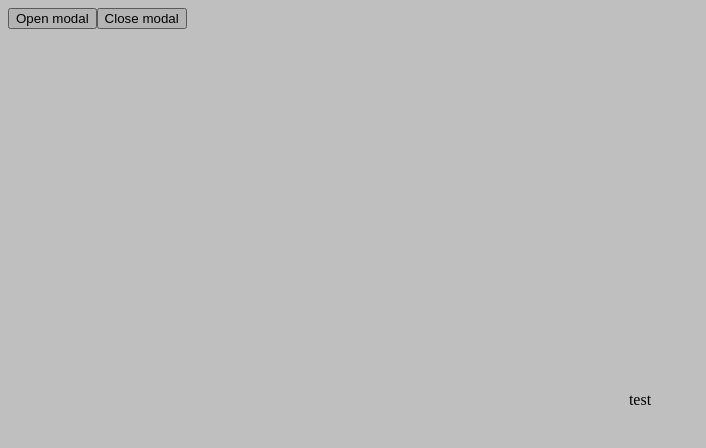
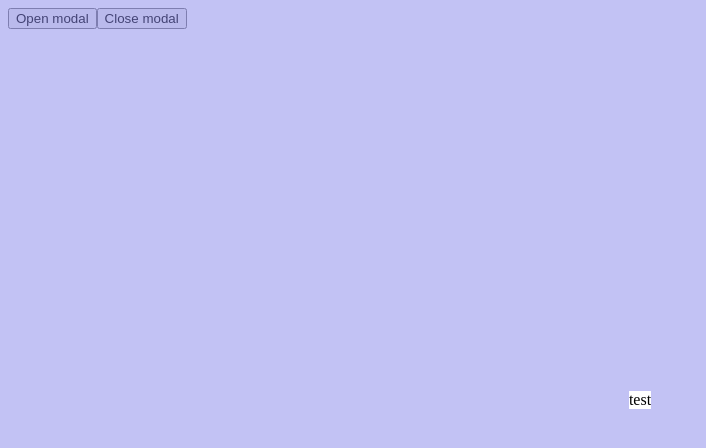
Before and after one commit to msobiecki/react-modal, a React (Create React App) app: page / in a window 1280 px wide. Both pictures are taken after a click on the button "Open modal". Shown: the top 448 px of the page, without its empty margins (0-706 px from the left). Built offline with nearby package versions, Linux system fonts and the light colour scheme.

Commit message:
Added overlay close modal

```diff
--- a/src/Modal.reducer.tsx
+++ b/src/Modal.reducer.tsx
@@ -1,6 +1,14 @@
 type State = {
   openingDuration: number;
   closingDuration: number;
+  zIndex: number;
+  isOverlay: boolean;
+  overlayPadding: string;
+  overlayBackground: string;
+  panelBorderRadius: string;
+  panelBorder: string;
+  panelBackground: string;
+  panelBoxShadow: string;
   isOpening: boolean;
   isOpened: boolean;
   isClosing: boolean;
@@ -22,6 +30,14 @@ type Action = {
 const initialValues = {
   openingDuration: 200,
   closingDuration: 200,
+  zIndex: 9999,
+  isOverlay: false,
+  overlayPadding: 'initial',
+  overlayBackground: 'rgba(0,0,0,.25)',
+  panelBorderRadius: 'initial',
+  panelBorder: 'none',
+  panelBackground: 'rgba(255,255,255,1)',
+  panelBoxShadow: 'none',
   isOpening: false,
   isOpened: false,
   isClosing: false,
--- a/src/Modal.styled.tsx
+++ b/src/Modal.styled.tsx
@@ -1,33 +1,51 @@
 import styled, { css } from 'styled-components';
 
-export const Wrapper = styled.div`
+type WrapperPropsType = {
+  isOverlay: boolean;
+  zIndex: number;
+};
+export const Wrapper = styled.div<WrapperPropsType>`
   display: flex;
   align-items: center;
   justify-content: center;
   position: fixed;
-  top: 0;
-  right: 0;
-  bottom: 0;
-  left: 0;
-  z-index: 9999;
+  z-index: ${(props) => props.zIndex};
+
+  ${(props) =>
+    !props.isOverlay &&
+    css`
+      top: 50%;
+      left: 50%;
+      transform: translate(-50%, -50%);
+    `}
+
+  ${(props) =>
+    props.isOverlay &&
+    css`
+      top: 0;
+      right: 0;
+      bottom: 0;
+      left: 0;
+    `}
 `;
 
-type HolderPropsType = {
+type OverlayPropsType = {
   isVisible: boolean;
   isOpening: boolean;
   isClosing: boolean;
+  padding: string;
   background: string;
   openingDuration: number;
   closingDuration: number;
 };
-export const Holder = styled.div<HolderPropsType>`
+export const Overlay = styled.div<OverlayPropsType>`
   position: relative;
   display: flex;
   align-items: center;
   justify-content: center;
   width: 100%;
   height: 100%;
-  padding: 20px;
+  padding: ${(props) => props.padding};
   overflow: auto;
   opacity: 0;
   background: ${(props) => props.background};
@@ -41,18 +59,38 @@ export const Holder = styled.div<HolderPropsType>`
     ${(props) =>
       props.isOpening &&
       css`
-        transition: all ${(props: HolderPropsType) => props.openingDuration}ms;
+        transition: all ${(props: OverlayPropsType) => props.openingDuration}ms;
       `}
       ${(props) =>
         props.isClosing &&
         css`
-          transition: all ${(props: HolderPropsType) => props.closingDuration}ms;
+          transition: all
+            ${(props: OverlayPropsType) => props.closingDuration}ms;
         `};
 `;
 
-export const Panel = styled.div``;
+type PanelPropsType = {
+  borderRadius: string;
+  border: string;
+  background: string;
+  boxShadow: string;
+};
+export const Panel = styled.div<PanelPropsType>`
+  position: relative;
+  display: block;
+  margin: auto;
+  border-radius: ${(props) => props.borderRadius};
+  border: ${(props) => props.border};
+  background: ${(props) => props.background};
+  box-shadow: ${(props) => props.boxShadow};
+`;
 
-export const PanelInner = styled.div``;
+export const PanelInner = styled.div`
+  display: block;
+  width: 100%;
+  height: 100%;
+  overflow: hidden;
+`;
 
 export const Close = styled.div``;
 
--- a/src/Modal.tsx
+++ b/src/Modal.tsx
@@ -3,6 +3,7 @@ import React, {
   useEffect,
   forwardRef,
   useImperativeHandle,
+  useRef,
 } from 'react';
 import PropTypes, { InferProps } from 'prop-types';
 
@@ -13,7 +14,7 @@ import {
 
 import {
   Wrapper,
-  Holder,
+  Overlay,
   Panel,
   PanelInner,
   Close,
@@ -35,6 +36,14 @@ const modalPropTypes = {
   options: PropTypes.shape({
     openingDuration: PropTypes.number,
     closingDuration: PropTypes.number,
+    zIndex: PropTypes.number,
+    isOverlay: PropTypes.bool,
+    overlayPadding: PropTypes.string,
+    overlayBackground: PropTypes.string,
+    panelBorderRadius: PropTypes.string,
+    panelBorder: PropTypes.string,
+    panelBackground: PropTypes.string,
+    panelBoxShadow: PropTypes.string,
   }),
   onOpenStart: PropTypes.func,
   onOpenEnd: PropTypes.func,
@@ -46,6 +55,14 @@ const modalDefaultProps = {
   options: {
     openingDuration: 200,
     closingDuration: 200,
+    zIndex: 9999,
+    isOverlay: false,
+    overlayPadding: 'initial',
+    overlayBackground: 'rgba(0,0,0,.25)',
+    panelBorderRadius: 'initial',
+    panelBorder: 'none',
+    panelBackground: 'rgba(255,255,255,1)',
+    panelBoxShadow: 'none',
   },
   onOpenStart: () => {},
   onOpenEnd: () => {},
@@ -68,6 +85,7 @@ const Modal = forwardRef<ForwardedRefType, ModalPropsType>(
     { children, options, onOpenStart, onOpenEnd, onCloseStart, onCloseEnd },
     forwardedRef
   ) => {
+    const panelRef = useRef<HTMLDivElement>(null);
     const [modalState, modalDispatch] = useReducer(
       modalReducer,
       Object.assign({}, modalInitialValues, options)
@@ -87,7 +105,20 @@ const Modal = forwardRef<ForwardedRefType, ModalPropsType>(
     };
 
     const closeModal = () => {
-      if (modalState.isOpened) modalDispatch({ type: 'CLOSE_START' });
+      if (modalState.isOpening || modalState.isOpened)
+        modalDispatch({ type: 'CLOSE_START' });
+    };
+
+    const handleClickDocumentEventListener = (event: MouseEvent) => {
+      if (
+        !(
+          panelRef &&
+          panelRef.current &&
+          panelRef.current.contains(event.target as Element)
+        )
+      ) {
+        closeModal();
+      }
     };
 
     useEffect(() => {
@@ -129,16 +160,45 @@ const Modal = forwardRef<ForwardedRefType, ModalPropsType>(
       // eslint-disable-next-line react-hooks/exhaustive-deps
     }, [modalState.isClosed]);
 
+    useEffect(() => {
+      document.addEventListener('click', handleClickDocumentEventListener);
+      return () => {
+        document.removeEventListener('click', handleClickDocumentEventListener);
+      };
+      // eslint-disable-next-line react-hooks/exhaustive-deps
+    }, [modalState.isOpening, modalState.isOpened]);
+
     useImperativeHandle(forwardedRef, () => ({
       openModal: () => openModal(),
       closeModal: () => closeModal(),
     }));
 
+    const renderPanel = () => {
+      return (
+        <Panel
+          ref={panelRef}
+          borderRadius={modalState.panelBorderRadius}
+          border={modalState.panelBorder}
+          background={modalState.panelBackground}
+          boxShadow={modalState.panelBoxShadow}
+        >
+          {/* <Close>
+      <CloseIcon></CloseIcon>
+    </Close> */}
+          <PanelInner>{children}</PanelInner>
+        </Panel>
+      );
+    };
+
     return (
       <>
         {!modalState.isClosed ? (
-          <Wrapper>
-            <Holder
+          <Wrapper
+            isOverlay={modalState.isOverlay ? true : false}
+            zIndex={modalState.zIndex}
+          >
+            {modalState.isOverlay ? (
+              <Overlay
                 isVisible={
                   modalState.isOpening ||
                   modalState.isOpened ||
@@ -148,17 +208,16 @@ const Modal = forwardRef<ForwardedRefType, ModalPropsType>(
                 }
                 isOpening={modalState.isOpening ? true : false}
                 isClosing={modalState.isClosing ? true : false}
-              background={'rgba(0,0,0,.25)'}
+                padding={modalState.overlayPadding}
+                background={modalState.overlayBackground}
                 openingDuration={modalState.openingDuration}
                 closingDuration={modalState.closingDuration}
               >
-              <Panel>
-                {/* <Close>
-                  <CloseIcon></CloseIcon>
-                </Close> */}
-                <PanelInner>{children}</PanelInner>
-              </Panel>
-            </Holder>
+                {renderPanel()}
+              </Overlay>
+            ) : (
+              <>{renderPanel()}</>
+            )}
           </Wrapper>
         ) : (
           ''
--- a/src/Playground.tsx
+++ b/src/Playground.tsx
@@ -9,8 +9,6 @@ type ModalRefType = {
 
 const Playground = () => {
   const modalRef = useRef<ModalRefType>(null);
-
-  console.log(modalRef);
 
   return (
     <>
@@ -33,6 +31,9 @@ const Playground = () => {
         options={{
           openingDuration: 5000,
           closingDuration: 3000,
+          zIndex: 100,
+          isOverlay: true,
+          overlayBackground: 'rgba(133,133,233,0.5)',
         }}
         onOpenStart={() => {
           console.log('OPEN_MODAL_START');
```
Lines whose indentation alone changed are shown as unchanged.
